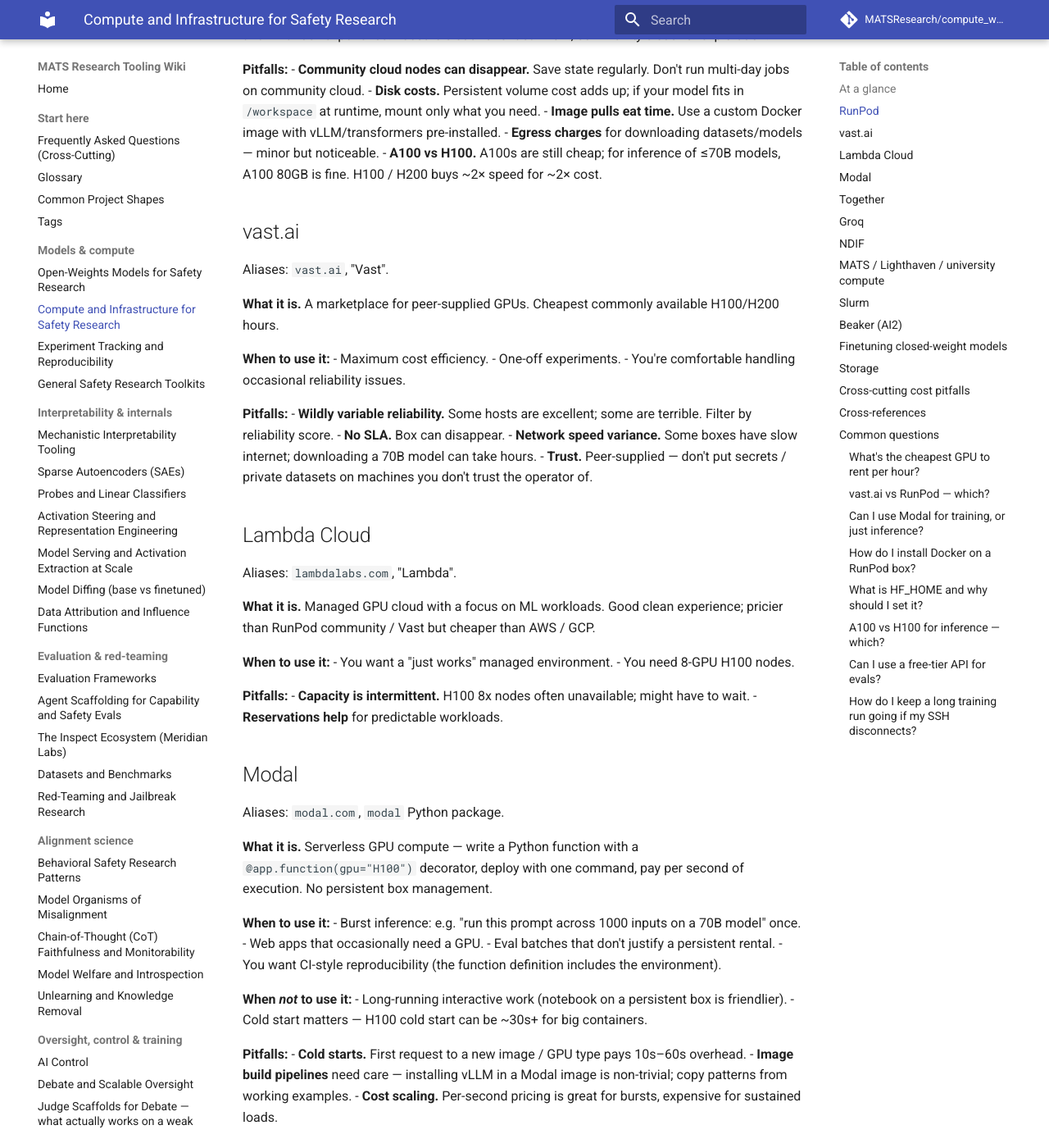
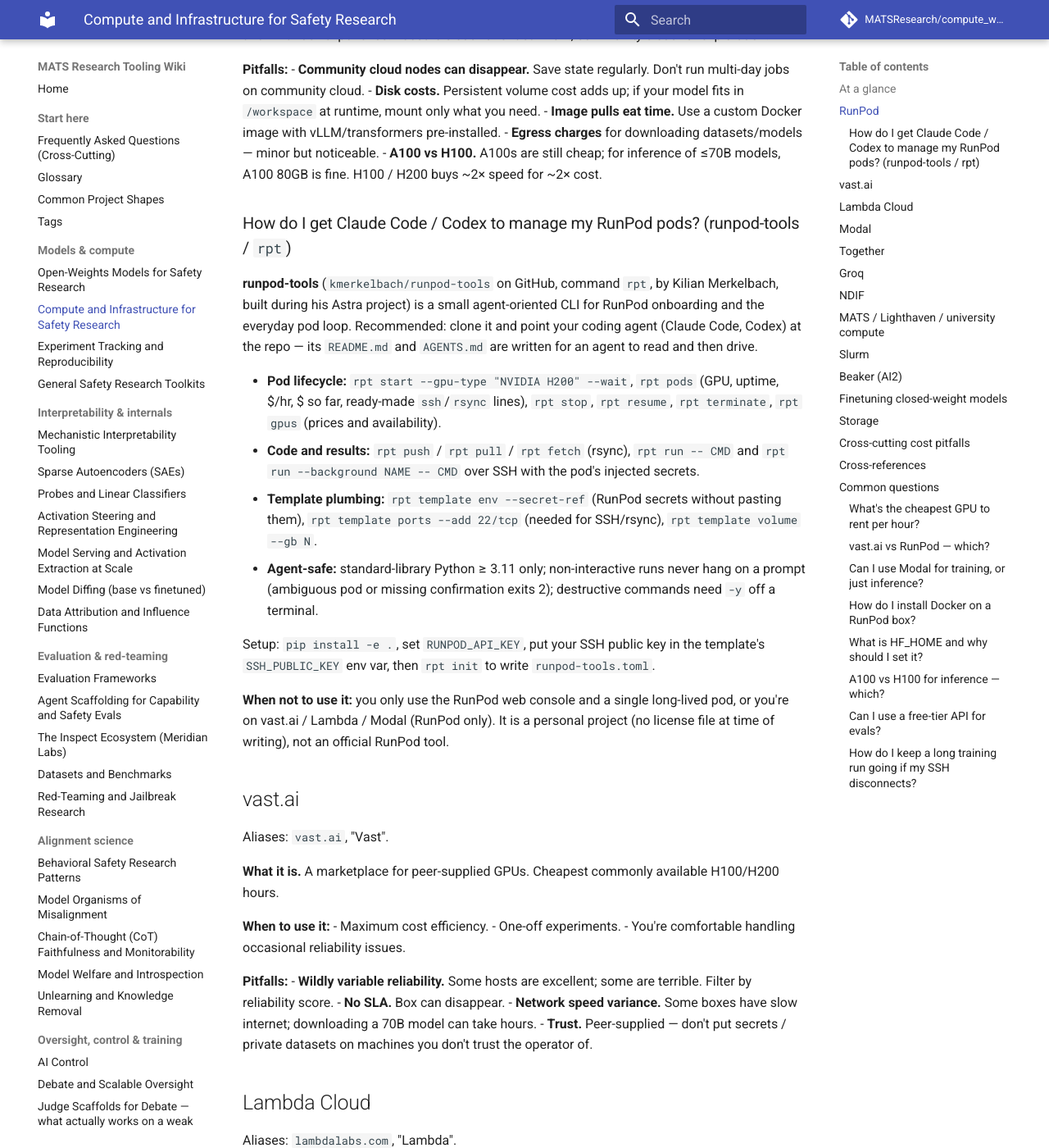
Before and after one commit to MATSResearch/compute_wiki, an MkDocs documentation site: the page built from docs/models-and-compute/compute.md, in a window 1280 px wide and 1400 px high, scrolled down 1168 px. Shown: the whole window at 82% size. Built offline with MkDocs 1.6.1 and Material for MkDocs 9.7.7, drawn with Linux system fonts in a browser that asks for light colours; comment, search, counter and statistics services are not loaded.

Commit message:
Recommend runpod-tools (rpt) for agent-driven RunPod onboarding
Co-Authored-By: Claude Opus 5.5 <noreply@anthropic.com>

```diff
--- a/docs/models-and-compute/compute.md
+++ b/docs/models-and-compute/compute.md
@@ -37,6 +37,19 @@ Aliases: `runpod.io`, "RunPod".
 - **Image pulls eat time.** Use a custom Docker image with vLLM/transformers pre-installed.
 - **Egress charges** for downloading datasets/models — minor but noticeable.
 - **A100 vs H100.** A100s are still cheap; for inference of ≤70B models, A100 80GB is fine. H100 / H200 buys ~2× speed for ~2× cost.
+
+### How do I get Claude Code / Codex to manage my RunPod pods? (runpod-tools / `rpt`)
+
+**runpod-tools** (`kmerkelbach/runpod-tools` on GitHub, command `rpt`, by Kilian Merkelbach, built during his Astra project) is a small agent-oriented CLI for RunPod onboarding and the everyday pod loop. Recommended: clone it and point your coding agent (Claude Code, Codex) at the repo — its `README.md` and `AGENTS.md` are written for an agent to read and then drive.
+
+- **Pod lifecycle:** `rpt start --gpu-type "NVIDIA H200" --wait`, `rpt pods` (GPU, uptime, $/hr, $ so far, ready-made `ssh`/`rsync` lines), `rpt stop`, `rpt resume`, `rpt terminate`, `rpt gpus` (prices and availability).
+- **Code and results:** `rpt push` / `rpt pull` / `rpt fetch` (rsync), `rpt run -- CMD` and `rpt run --background NAME -- CMD` over SSH with the pod's injected secrets.
+- **Template plumbing:** `rpt template env --secret-ref` (RunPod secrets without pasting them), `rpt template ports --add 22/tcp` (needed for SSH/rsync), `rpt template volume --gb N`.
+- **Agent-safe:** standard-library Python ≥ 3.11 only; non-interactive runs never hang on a prompt (ambiguous pod or missing confirmation exits 2); destructive commands need `-y` off a terminal.
+
+Setup: `pip install -e .`, set `RUNPOD_API_KEY`, put your SSH public key in the template's `SSH_PUBLIC_KEY` env var, then `rpt init` to write `runpod-tools.toml`.
+
+**When not to use it:** you only use the RunPod web console and a single long-lived pod, or you're on vast.ai / Lambda / Modal (RunPod only). It is a personal project (no license file at time of writing), not an official RunPod tool.
 
 ## vast.ai
 
```
